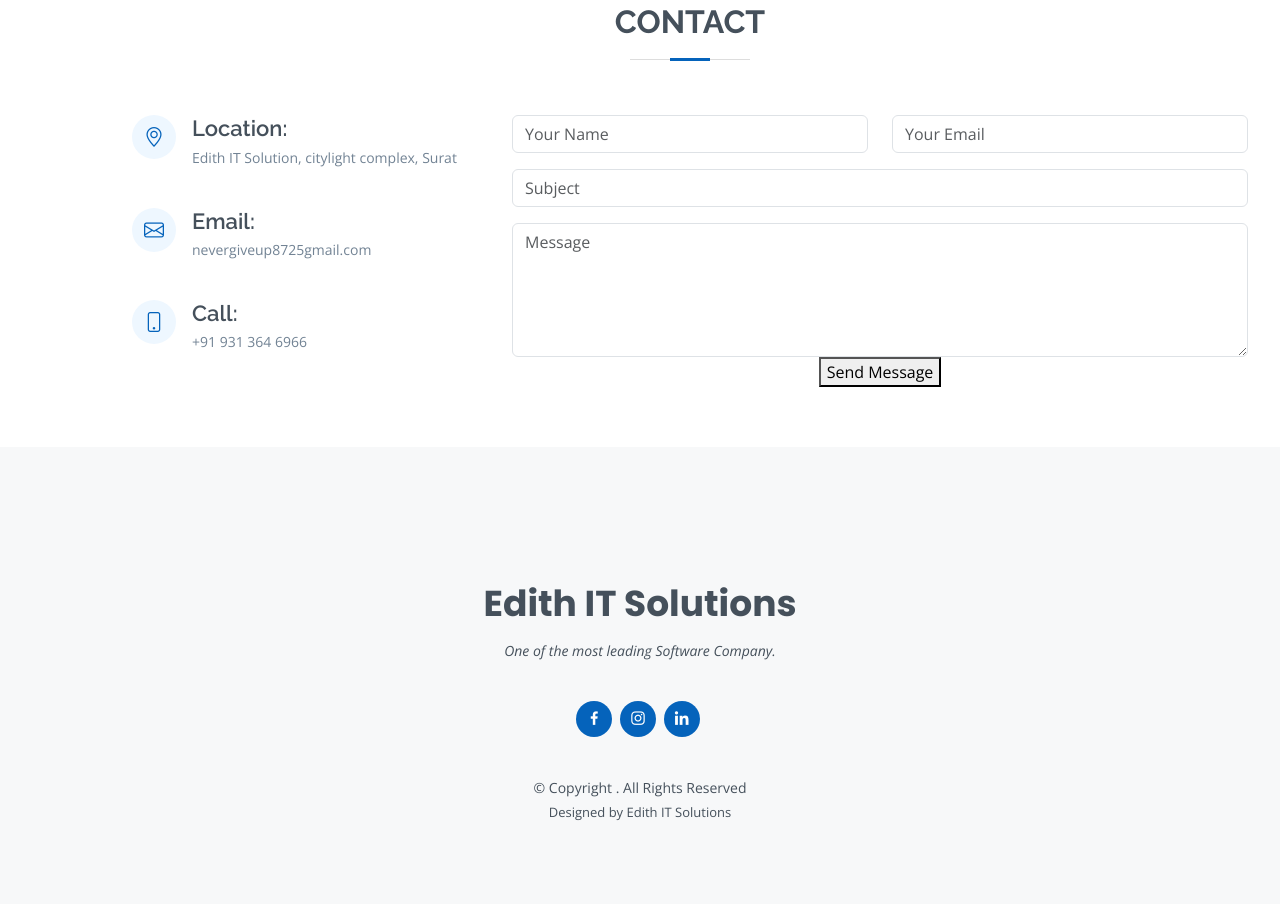
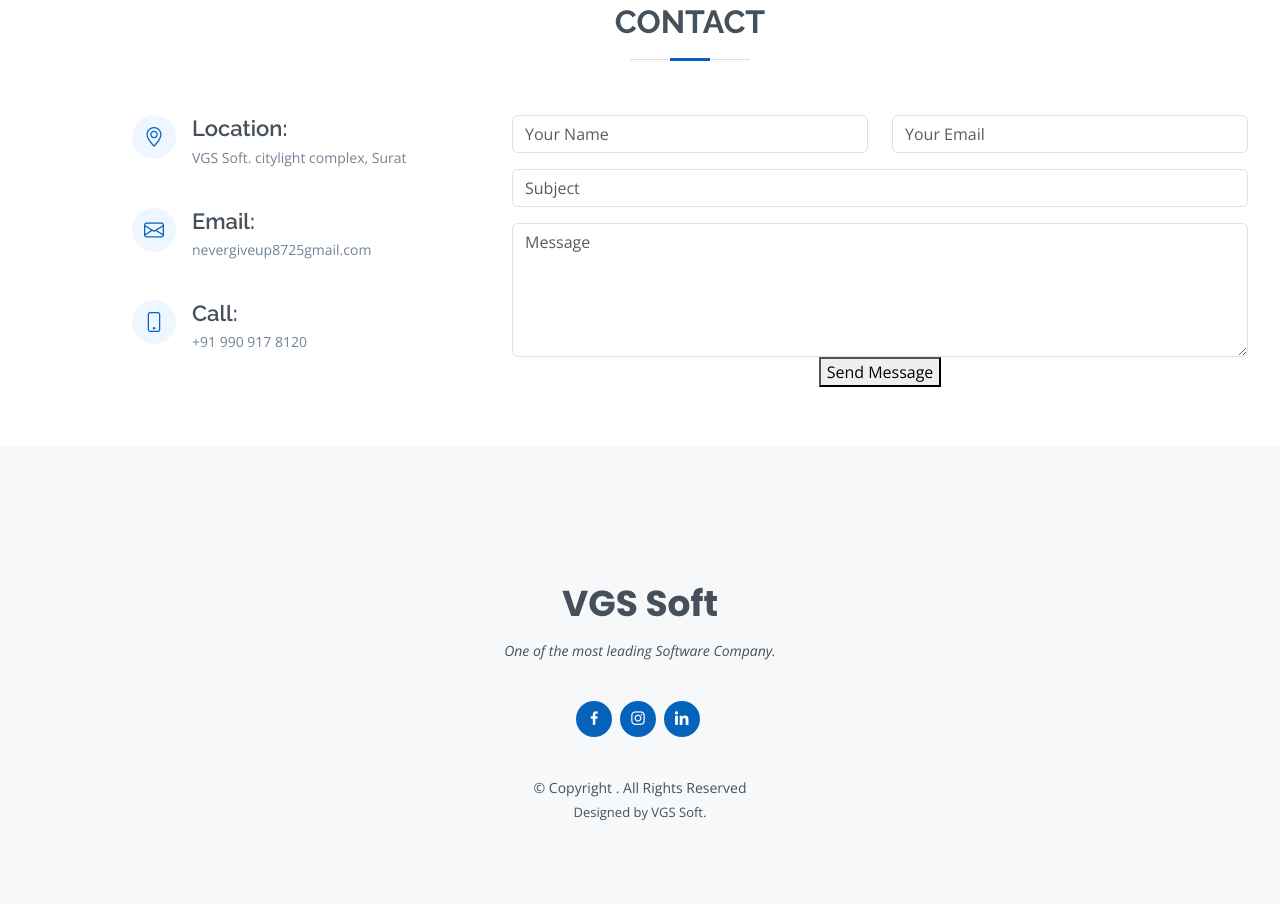
Before and after one commit to nevergiveupjasus/EdithPortfoilio, a plain HTML site: page index.html in a window 1280 px wide. Shown: the part 3186-4090 px from the top of the page. Drawn offline with nearby package versions, Linux system fonts and the light colour scheme.

Commit message:
Update index.html

```diff
--- a/index.html
+++ b/index.html
@@ -499,7 +499,7 @@
                 <div class="address">
                   <i class="bi bi-geo-alt"></i>
                   <h4>Location:</h4>
-                  <p>Edith IT Solution, citylight complex, Surat</p>
+                  <p>VGS Soft. citylight complex, Surat</p>
                 </div>
 
                 <div class="email">
@@ -511,7 +511,7 @@
                 <div class="phone">
                   <i class="bi bi-phone"></i>
                   <h4>Call:</h4>
-                  <p>+91 931 364 6966</p>
+                  <p>+91 990 917 8120</p>
                 </div>
               </div>
             </div>
@@ -575,7 +575,7 @@
     <footer id="footer">
       <div class="container">
         <br /><br /><br /><br /><br />
-        <h3>Edith IT Solutions</h3>
+        <h3>VGS Soft</h3>
         <p>One of the most leading Software Company.</p>
         <div class="social-links">
           <a href="#" class="facebook"><i class="bx bxl-facebook"></i></a>
@@ -590,7 +590,7 @@
           <!-- You can delete the links only if you purchased the pro version. -->
           <!-- Licensing information: [license-url] -->
           <!-- Purchase the pro version with working PHP/AJAX contact form: https://bootstrapmade.com/free-html-bootstrap-template-my-resume/ -->
-          Designed by Edith IT Solutions
+          Designed by VGS Soft.
           <br /><br /><br /><br /><br />
         </div>
       </div>
```
